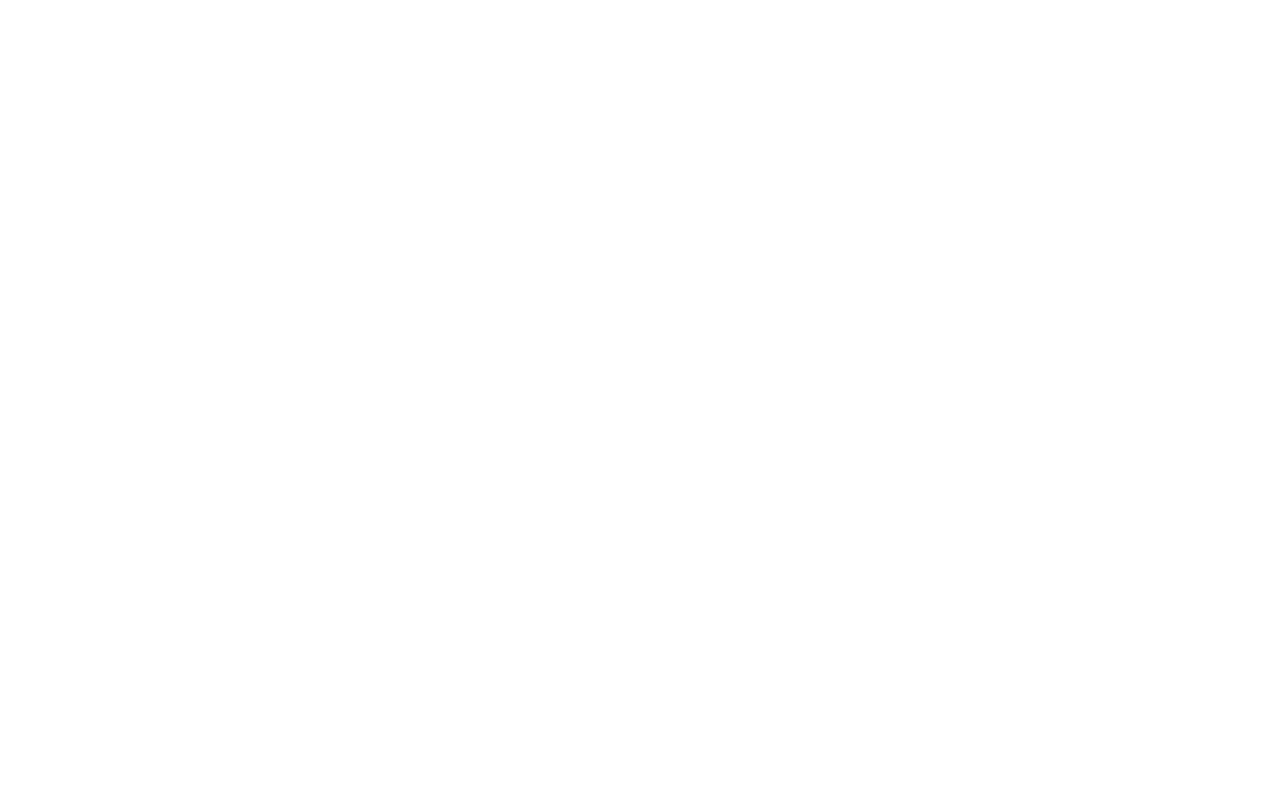
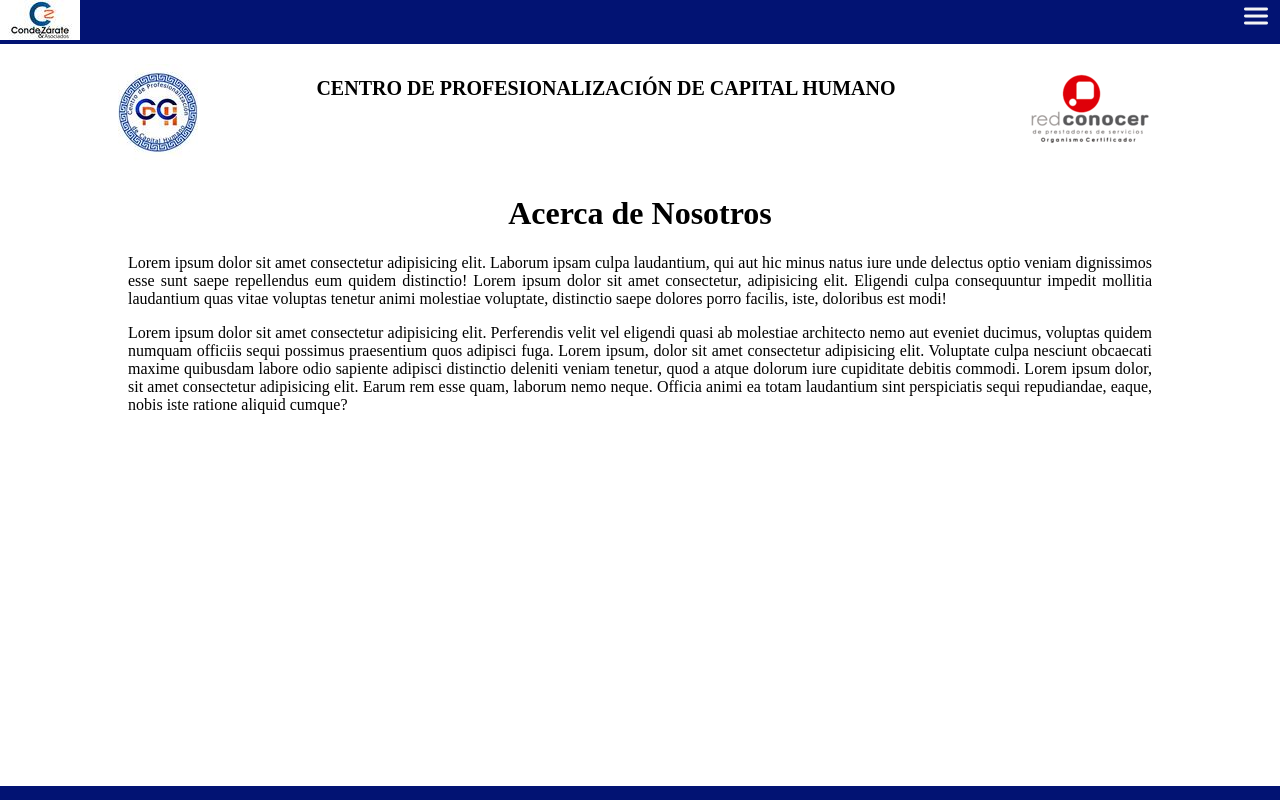
Before and after one commit to Karly-Dan/CPCH, a Nuxt app: page /acercaDeNosotros in a window 1280 px wide. Before the commit this address had no page. Shown: the top 800 px of the page. Built offline with nearby package versions, Linux system fonts and the light colour scheme.

Commit message:
se crea nuevo componente acerca de la empresa

```diff
--- /dev/null
+++ b/pages/acercaDeNosotros.vue
@@ -0,0 +1,52 @@
+<template>
+  <main>
+    <header-vue/>
+    <div>
+      <div class="titulo-nosotros">
+        <h1>Acerca de Nosotros</h1>
+      </div>
+      <div class="texto-nosotros">
+        <p>Lorem ipsum dolor sit amet consectetur adipisicing elit. Laborum ipsam culpa laudantium, qui aut hic minus natus iure unde delectus optio veniam dignissimos esse sunt saepe repellendus eum quidem distinctio! Lorem ipsum dolor sit amet consectetur, adipisicing elit. Eligendi culpa consequuntur impedit mollitia laudantium quas vitae voluptas tenetur animi molestiae voluptate, distinctio saepe dolores porro facilis, iste, doloribus est modi!</p>
+        <p>Lorem ipsum dolor sit amet consectetur adipisicing elit. Perferendis velit vel eligendi quasi ab molestiae architecto nemo aut eveniet ducimus, voluptas quidem numquam officiis sequi possimus praesentium quos adipisci fuga. Lorem ipsum, dolor sit amet consectetur adipisicing elit. Voluptate culpa nesciunt obcaecati maxime quibusdam labore odio sapiente adipisci distinctio deleniti veniam tenetur, quod a atque dolorum iure cupiditate debitis commodi. Lorem ipsum dolor, sit amet consectetur adipisicing elit. Earum rem esse quam, laborum nemo neque. Officia animi ea totam laudantium sint perspiciatis sequi repudiandae, eaque, nobis iste ratione aliquid cumque?</p>
+      </div>
+    </div>
+    <footer-vue/>
+  </main>
+</template>
+
+<script>
+import footerVue from '../components/footer.vue'
+import headerVue from '../components/header.vue'
+
+export default {
+    components: {
+        headerVue,
+        footerVue,
+    }
+}
+</script>
+
+<style>
+body {
+    margin: 0;
+}
+.titulo-nosotros {
+  text-align: center;
+}
+.texto-nosotros {
+  text-align: justify;
+  height: 466px;
+}
+@media (max-width: 776px) {
+  .texto-nosotros {
+    width: 95%;
+    margin: auto;
+  }
+}
+@media (min-width: 1024px) {
+  .texto-nosotros {
+    width: 80%;
+    margin: auto;
+  }
+}
+</style>
```
